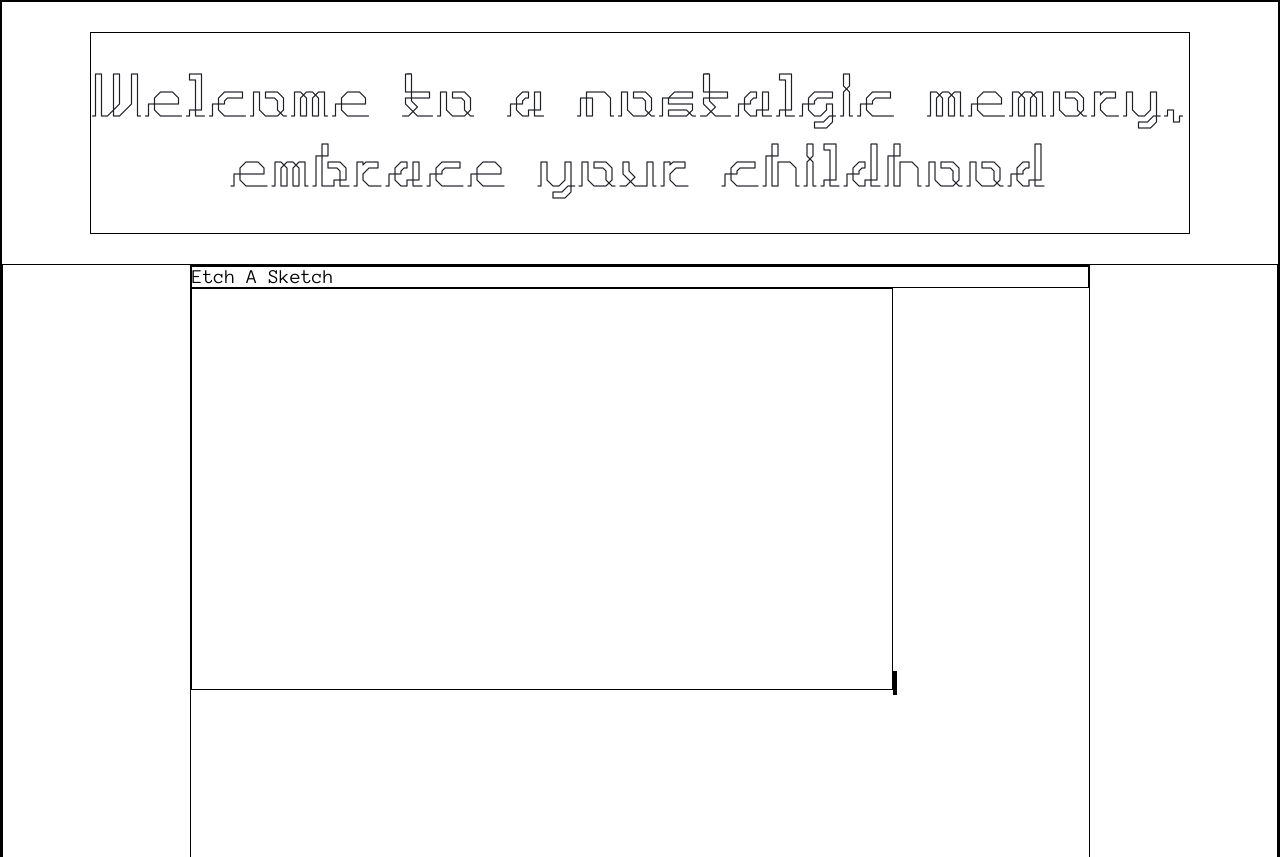
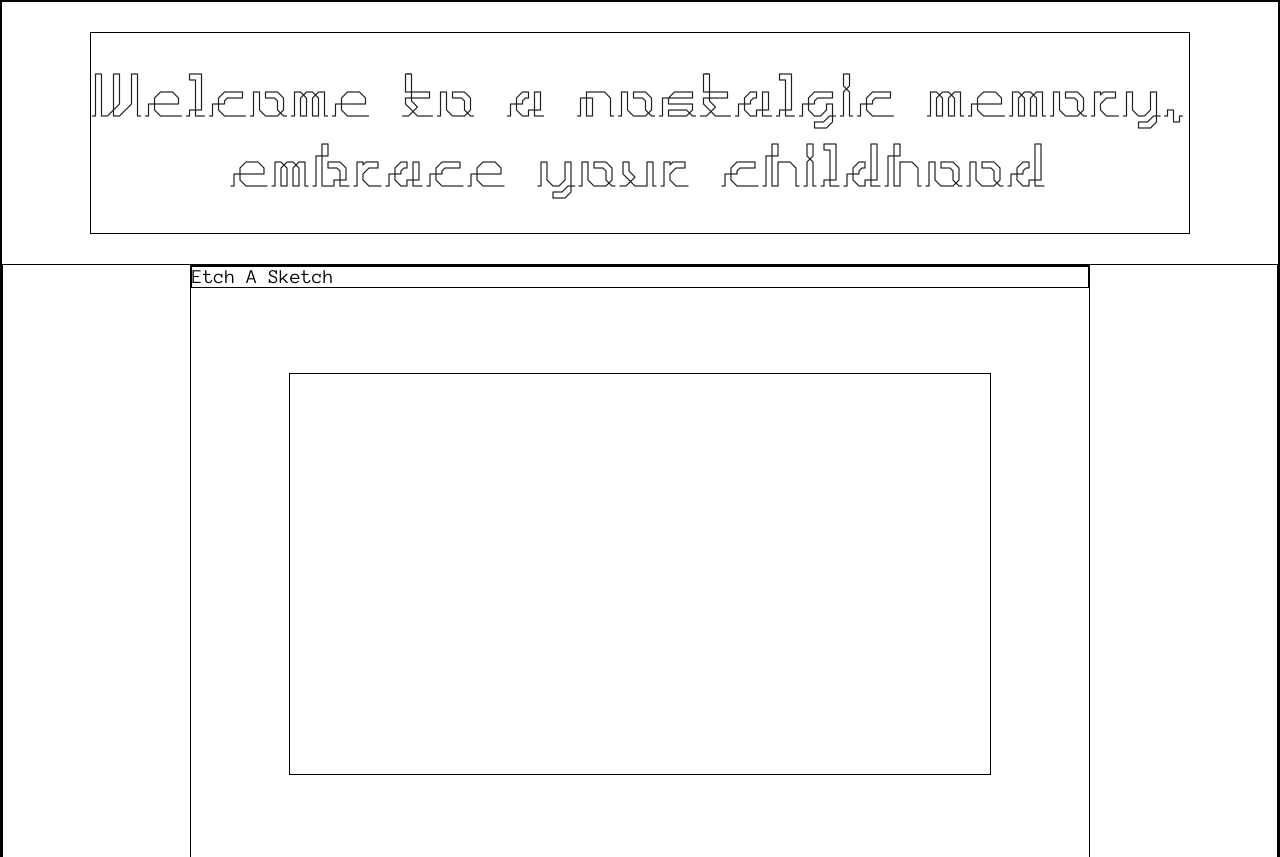
Before and after one commit to GabrielDevJourney/Etch-a-Sketch-Final, a plain HTML site: page Version2/index.html in a window 1280 px wide. Shown: the top 857 px of the page. Drawn offline with Linux system fonts and the light colour scheme.

Commit message:
centered board in frame

```diff
--- a/Version2/styles.css
+++ b/Version2/styles.css
@@ -29,19 +29,21 @@
   letter-spacing: 5px;
   line-height: 70px;
   color: var(--header-color);
-  display: flex;
-}
-
-.main-container {
-  display: flex;
-  align-items: center;
-  justify-content: center;
 }
 
 .etch-frame {
   width: 900px;
   height: 600px;
+  position: relative;
+  margin: auto;
+  display: flex;
+  flex-direction: column;
 }
+
+.board {
+  margin: auto;
+}
+
 .board-header {
   font-family: "Anonymous Pro", monospace;
 }
```
